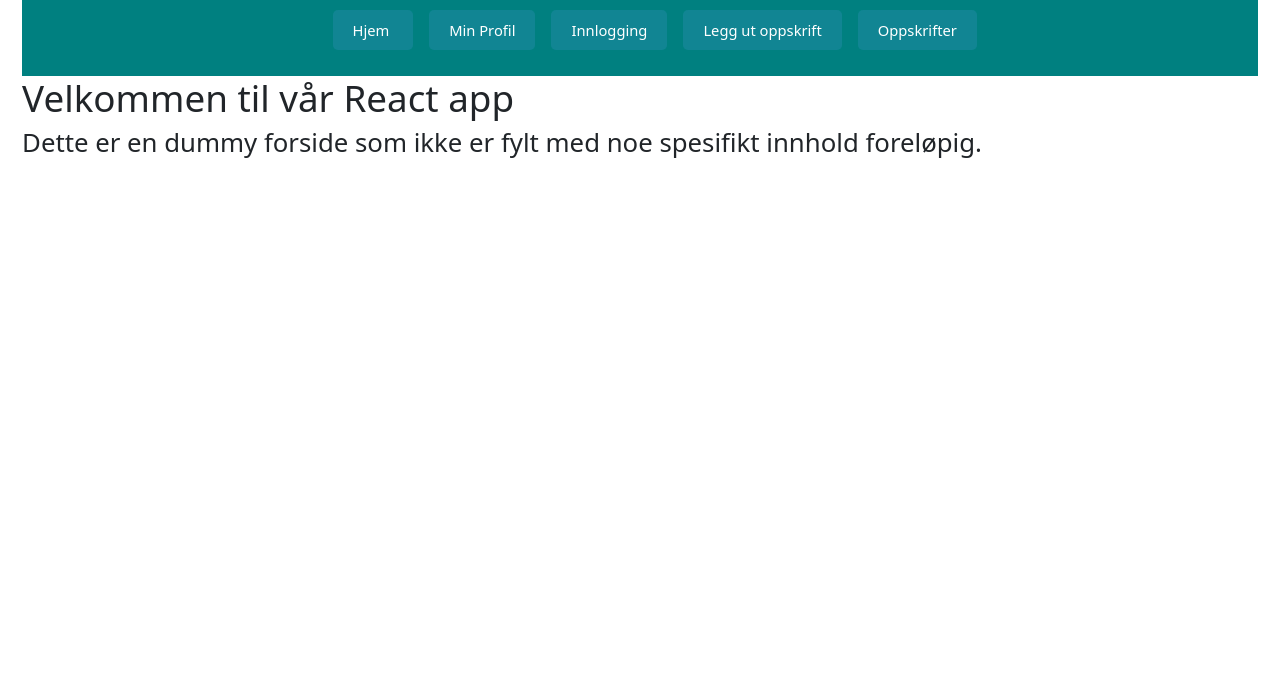
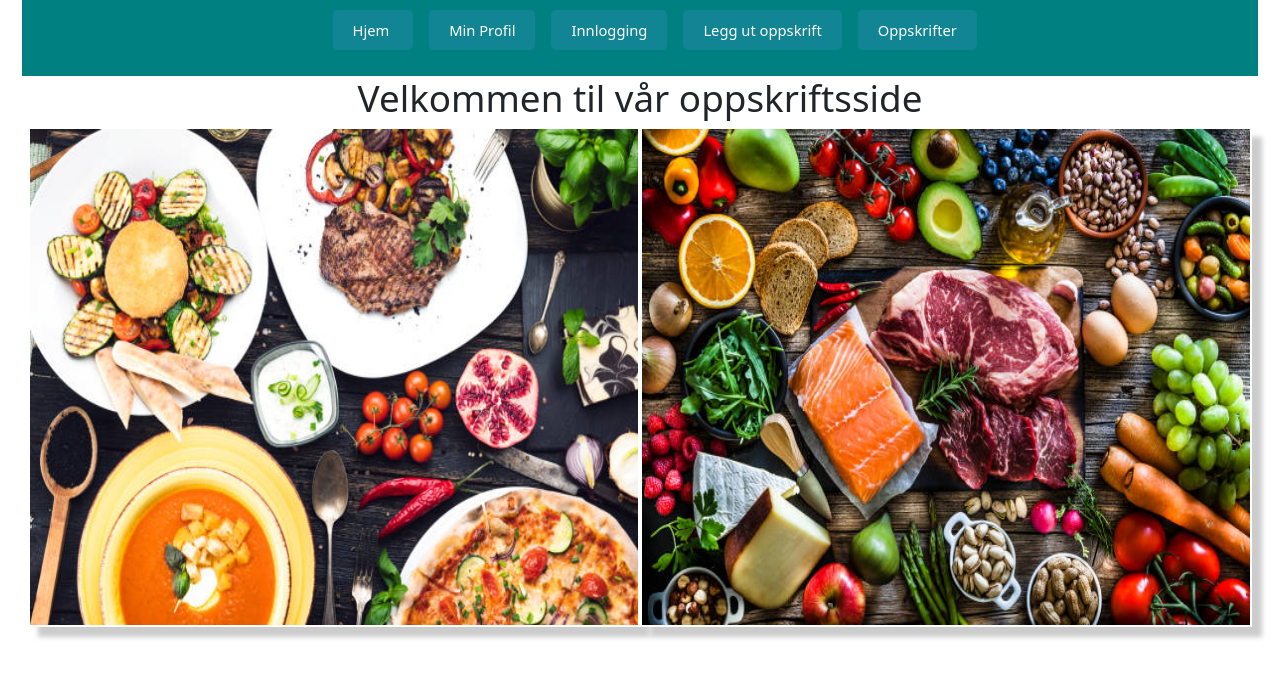
Before and after one commit to hbirketvedt/PU, a React (Create React App) app: page / in a window 1280 px wide. Shown: the top 678 px of the page. Built offline with nearby package versions, Linux system fonts and the light colour scheme; no server answers; a web font is replaced by a local one.

Commit message:
Made some small changes to the front page

```diff
--- a/src/components/dummy/splashPage.js
+++ b/src/components/dummy/splashPage.js
@@ -1,12 +1,17 @@
+import image1 from '../../images/forside-3.jpg'
+import image2 from '../../images/forside-2.jpg'
+import '../../css/app.scss'
+
 
 function SplashPage() {
     return(
-        <div>
+        <div id="splash">
             <h1>
-                Velkommen til vår React app
+                Velkommen til vår oppskriftsside
             </h1>
             <h3>
-                Dette er en dummy forside som ikke er fylt med noe spesifikt innhold foreløpig.
+                <img className="dummyImage" src={image1}></img>
+                <img className="dummyImage" src={image2}></img>
             </h3>
         </div>
     )
--- a/src/css/app.scss
+++ b/src/css/app.scss
@@ -269,3 +269,18 @@ link {
 .centerObject {
   margin-left: 26%;
 }
+
+.dummyImage { //brukt til midlertidlig forside
+  height: 500px;
+  width: 612px;
+  display: inline-block;
+  margin-left: auto;
+  margin-right: auto;
+  text-align: center;
+  border: 2px solid #fff;
+  box-shadow: 10px 10px 5px #ccc;
+}
+
+#splash { //brukt til midlertidlig forside
+  text-align: center;
+}
```
Also changed, not shown: src/images/forside-2.jpg (added), src/images/forside-3.jpg (added).
